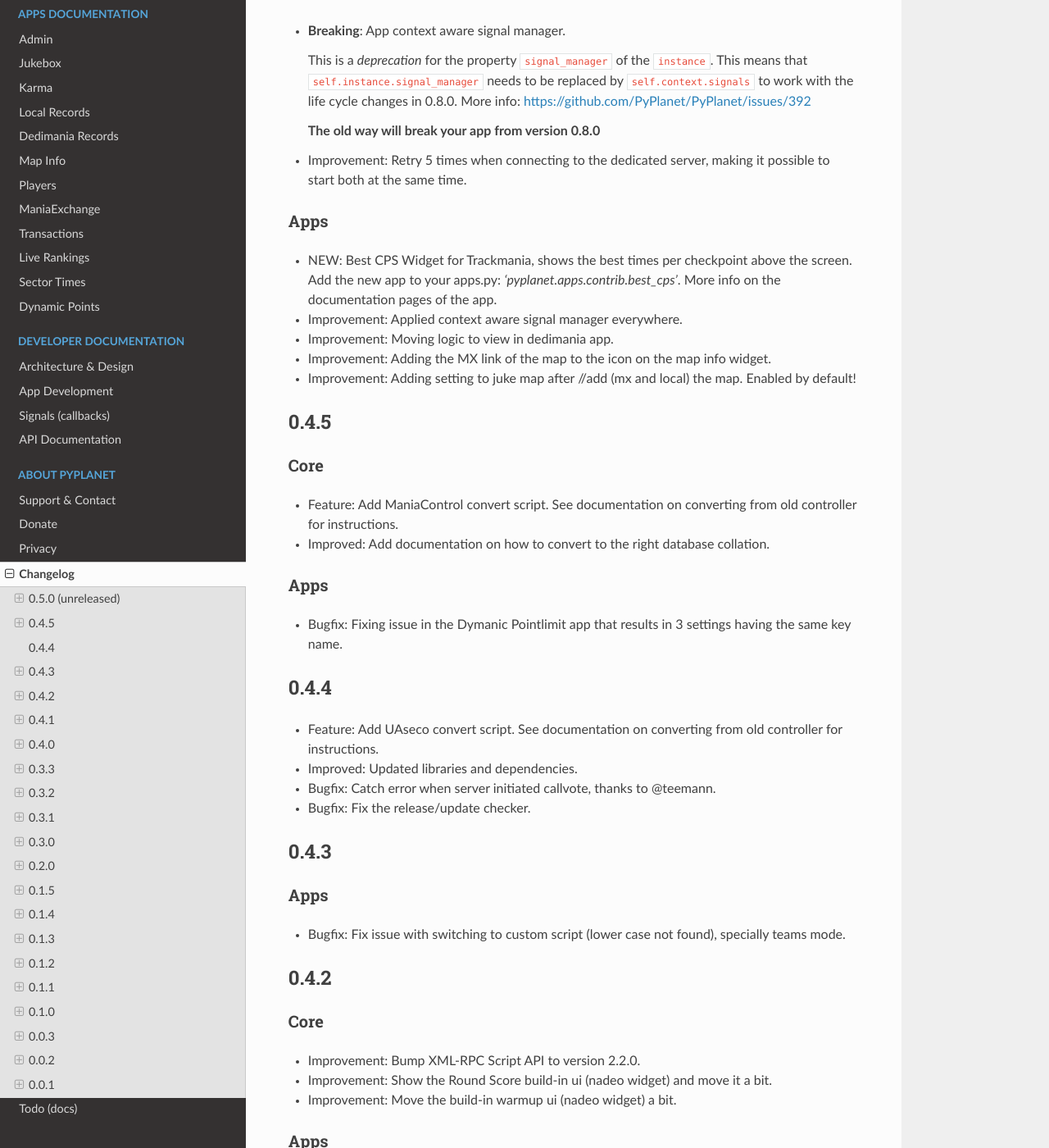
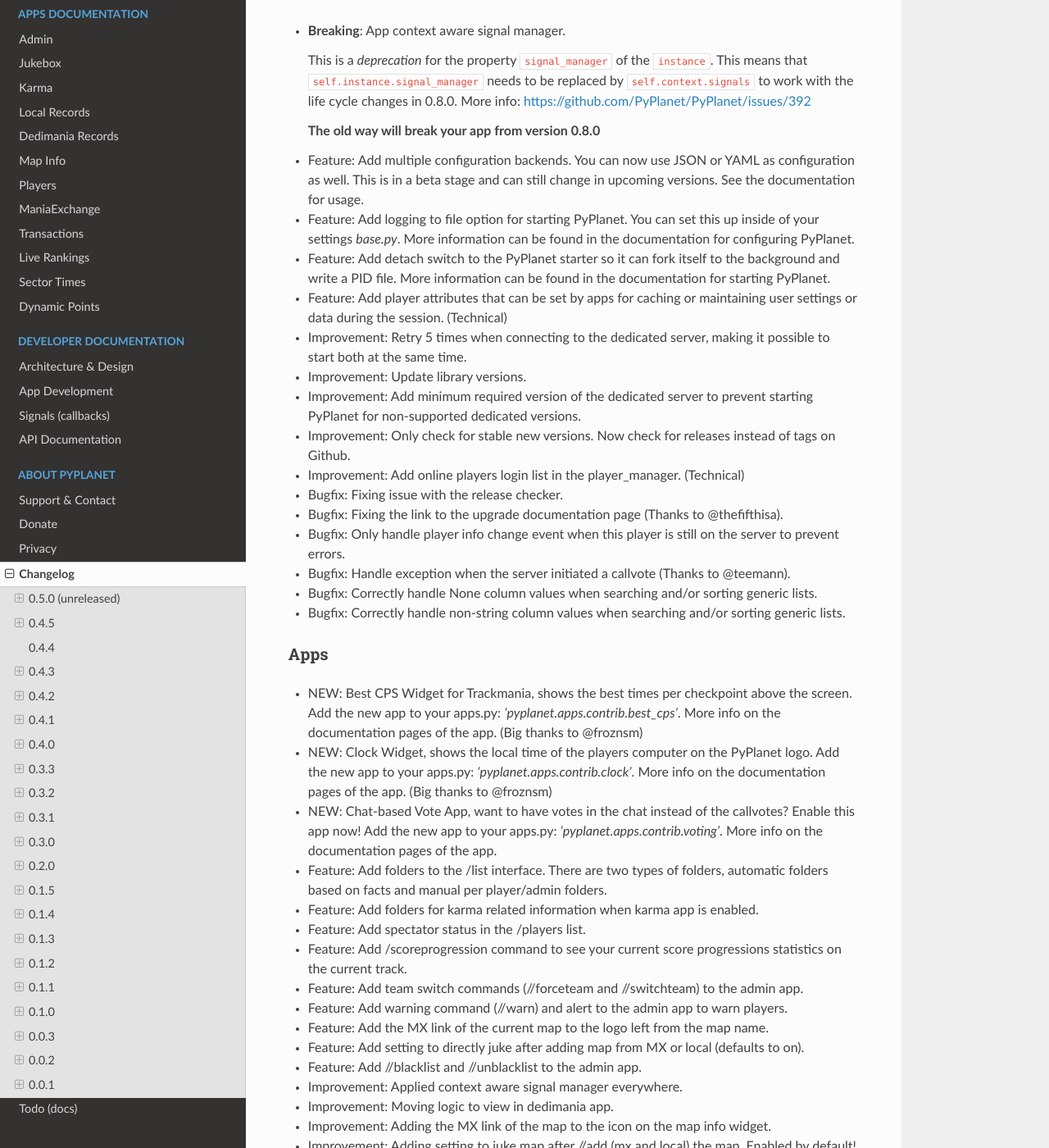
Before and after one commit to PyPlanet/PyPlanet, a Sphinx documentation site: the page built from docs/source/changelog.rst, in a window 1280 px wide and 1400 px high, scrolled down 240 px. Shown: the whole window at 82% size. Built offline with Sphinx 7.4.7 and the Read the Docs theme 2.0.0, drawn with Linux system fonts in a browser that asks for light colours; formulas are drawn with MathJax 3; some of the changed text lies outside the part shown.

Commit message:
[TASK] Update changelog. Add doc page for voting app. Update apps in project template and configuration docs page.

```diff
--- a/CHANGELOG.rst
+++ b/CHANGELOG.rst
@@ -15,18 +15,66 @@ Core
 
   **The old way will break your app from version 0.8.0**
 
+* Feature: Add multiple configuration backends. You can now use JSON or YAML as configuration as well. This is in a beta
+  stage and can still change in upcoming versions. See the documentation for usage.
+* Feature: Add logging to file option for starting PyPlanet. You can set this up inside of your settings `base.py`.
+  More information can be found in the documentation for configuring PyPlanet.
+* Feature: Add detach switch to the PyPlanet starter so it can fork itself to the background and write a PID file.
+  More information can be found in the documentation for starting PyPlanet.
+* Feature: Add player attributes that can be set by apps for caching or maintaining user settings or data during the session. (Technical)
+
 * Improvement: Retry 5 times when connecting to the dedicated server, making it possible to start both at the same time.
+* Improvement: Update library versions.
+* Improvement: Add minimum required version of the dedicated server to prevent starting PyPlanet for non-supported dedicated versions.
+* Improvement: Only check for stable new versions. Now check for releases instead of tags on Github.
+* Improvement: Add online players login list in the player_manager. (Technical)
+
+* Bugfix: Fixing issue with the release checker.
+* Bugfix: Fixing the link to the upgrade documentation page (Thanks to @thefifthisa).
+* Bugfix: Only handle player info change event when this player is still on the server to prevent errors.
+* Bugfix: Handle exception when the server initiated a callvote (Thanks to @teemann).
+* Bugfix: Correctly handle None column values when searching and/or sorting generic lists.
+* Bugfix: Correctly handle non-string column values when searching and/or sorting generic lists.
+
 
 Apps
 ~~~~
 
 * NEW: Best CPS Widget for Trackmania, shows the best times per checkpoint above the screen.
-  Add the new app to your apps.py: `'pyplanet.apps.contrib.best_cps'`. More info on the documentation pages of the app.
+  Add the new app to your apps.py: `'pyplanet.apps.contrib.best_cps'`. More info on the documentation pages of the app. (Big thanks to @froznsm)
+
+* NEW: Clock Widget, shows the local time of the players computer on the PyPlanet logo.
+  Add the new app to your apps.py: `'pyplanet.apps.contrib.clock'`. More info on the documentation pages of the app. (Big thanks to @froznsm)
+
+* NEW: Chat-based Vote App, want to have votes in the chat instead of the callvotes? Enable this app now!
+  Add the new app to your apps.py: `'pyplanet.apps.contrib.voting'`. More info on the documentation pages of the app.
+
+* Feature: Add folders to the /list interface. There are two types of folders, automatic folders based on facts and manual per player/admin folders.
+* Feature: Add folders for karma related information when karma app is enabled.
+* Feature: Add spectator status in the /players list.
+* Feature: Add /scoreprogression command to see your current score progressions statistics on the current track.
+* Feature: Add team switch commands (//forceteam and //switchteam) to the admin app.
+* Feature: Add warning command (//warn) and alert to the admin app to warn players.
+* Feature: Add the MX link of the current map to the logo left from the map name.
+* Feature: Add setting to directly juke after adding map from MX or local (defaults to on).
+* Feature: Add //blacklist and //unblacklist to the admin app.
 
 * Improvement: Applied context aware signal manager everywhere.
 * Improvement: Moving logic to view in dedimania app.
 * Improvement: Adding the MX link of the map to the icon on the map info widget.
 * Improvement: Adding setting to juke map after //add (mx and local) the map. Enabled by default!
+* Improvement: Adding help text to jukebox app command.
+* Improvement: Remove workaround for the fixed dedicated issue caused problems with the dedimania app.
+* Improvement: Only show login in /list for now as it was causing inconsistency.
+* Improvement: Check if the player is online before taking admin actions like kicking the player.
+* Improvement: Refactor logic of viewing dedimania records to the desired view class. (Technical)
+* Improvement: Further investigate dedimania problems for some specific players. Internal cause is known, exact reason not yet, we will further investigate this issue.
+
+* Bugfix: Make sure to skip jukeboxed map when it's deleted from the server.
+* Bugfix: Fix the double live rankings entry when changing nickname.
+* Bugfix: Check if we have data to compare before calculating CP difference in the live rankings widget.
+* Bugfix: Local record widget display fix when player joined during a very specific time that causes it to not display to the user.
+
 
 0.4.5
 -----
```
Also changed, not shown: docs/source/apps/contrib/voting.rst (added, +88 -0 lines), docs/source/intro/configuration.rst (+14 -0 lines), 1 other file.
